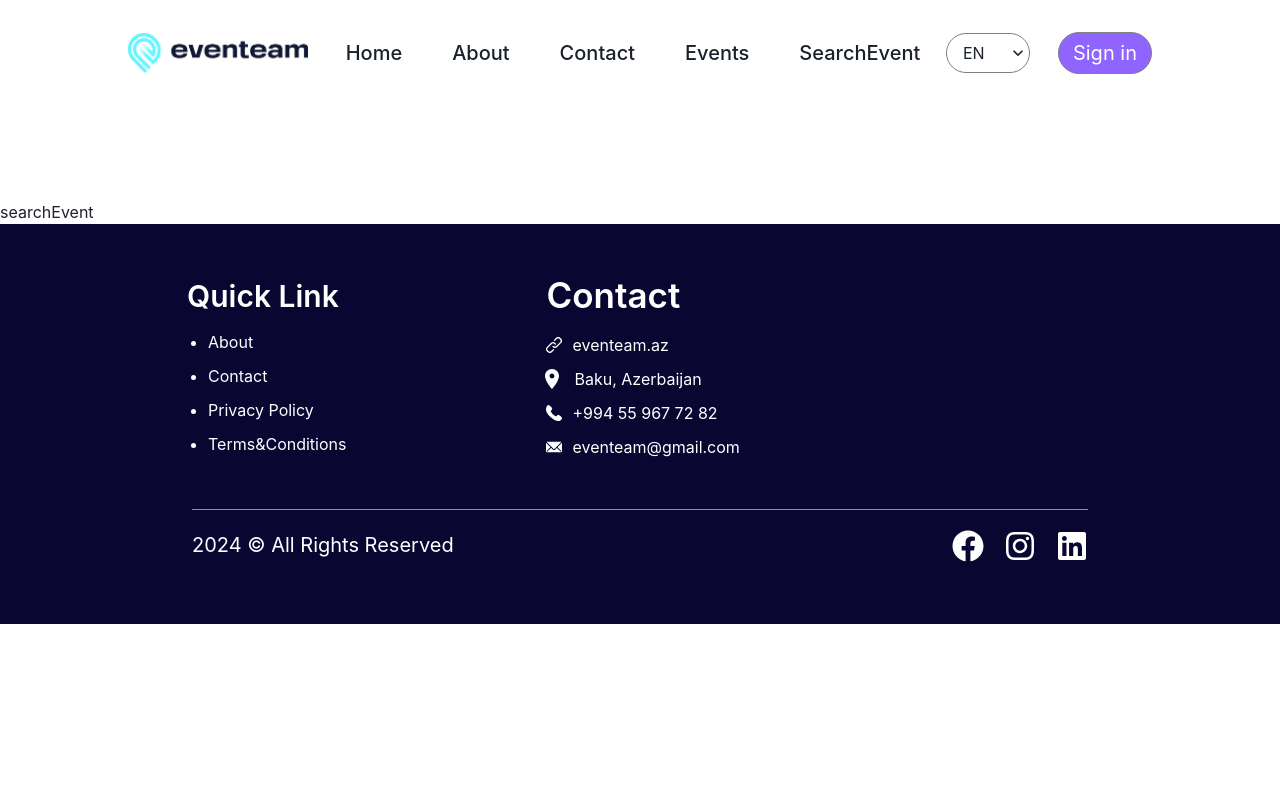
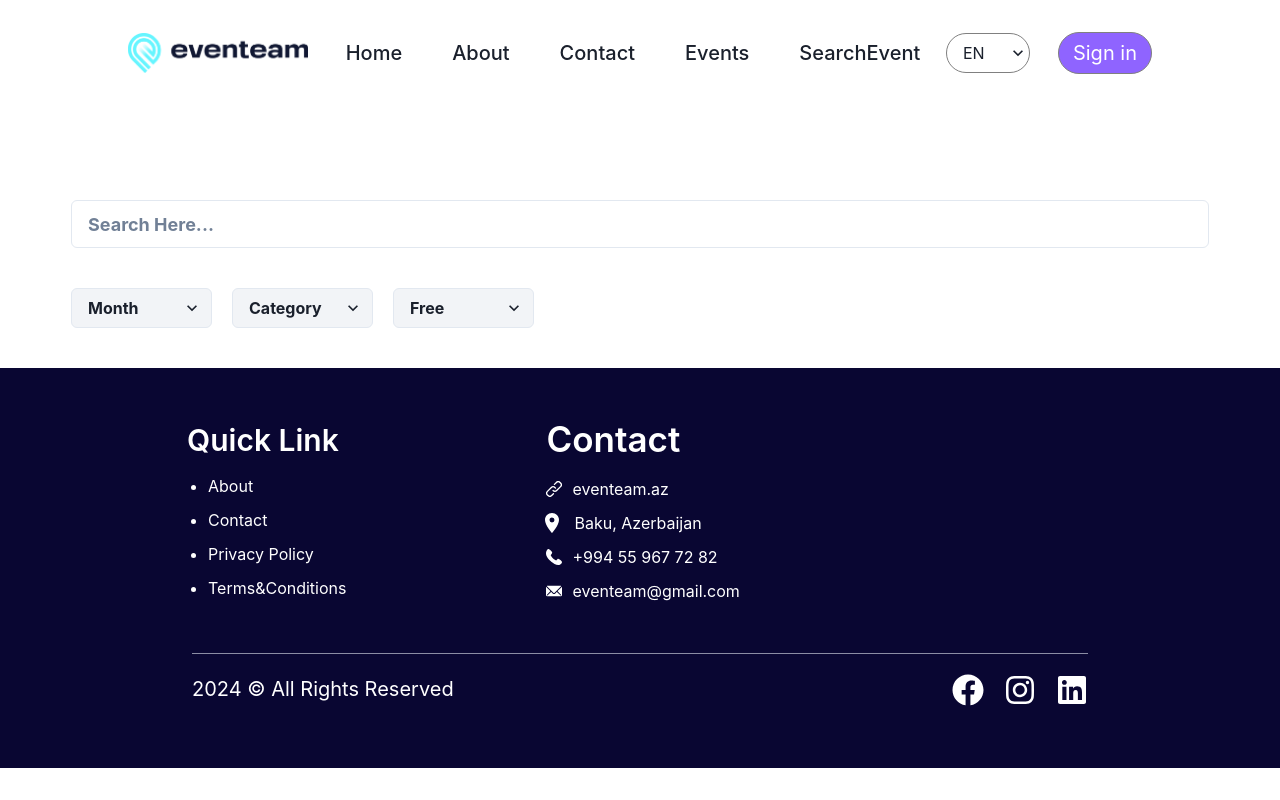
Before and after one commit to gadirov/eventeam, a React (Create React App) app: page /searchevent in a window 1280 px wide. Built offline with nearby package versions, Linux system fonts and the light colour scheme; no server answers; what axios-auth-refresh would draw is missing.

Commit message:
dvide card component and added search and filter area

```diff
--- /dev/null
+++ b/src/components/Card/CartdItem.tsx
@@ -0,0 +1,34 @@
+import { Card, CardBody } from '@chakra-ui/card'
+import { Image } from '@chakra-ui/image'
+import { Box, Divider, Heading, Stack, Text } from '@chakra-ui/layout'
+import React from 'react'
+import { Link } from 'react-router-dom'
+
+export default function CardItem({id,imgUrl,title,date}) {
+  return (
+    <Card key={id}>
+            <CardBody>
+              <Image
+                src={imgUrl}
+                alt="Green double couch with wooden legs"
+                borderRadius="lg"
+                w={"100%"}
+                h={"300px"}
+                objectFit={"cover"}
+                transition="transform 0.3s ease-in-out"
+                _hover={{ transform: "scale(1.1)"}}
+              />
+              <Stack mt="6" spacing="3">
+                <Link to={`/${id}`}><Heading size="md" pb={"10px"} color="#070707" fontWeight="700" fontSize="18px"> {title}</Heading></Link>
+                <Box display="flex" justifyContent="space-between">
+                  <Box display="flex" p="4px 10px" justifyContent="center" alignItems="center" gap="6px" bg="#F2EDFE" borderRadius="4px"><Text  color="#7848F4" fontSize="14px" >Technology</Text></Box>
+                  <Box display="flex" justifyContent="center" alignItems="center" gap="6px"><Image src="./assests/Group.png" w="18px" h="18px"/ ><Text fontSize="14px">{date}</Text></Box>
+                  <Box display="flex" justifyContent="center" alignItems="center" gap="6px"><Image src="./assests/icon_location.png" w="18px" h="18px"/><Text fontSize="14px">Azerbaijan</Text></Box>
+                </Box>
+                <Text fontSize="14px" color= "#707070" lineHeight="20px">Discover Spain’s top universities, courses and scholarships at our Education Seminar. Meet experts network and plan your academic journey.</Text>
+              </Stack>
+            </CardBody>
+            <Divider/>
+          </Card>
+  )
+}
--- a/src/components/layout/home/EventsSection.tsx
+++ b/src/components/layout/home/EventsSection.tsx
@@ -12,6 +12,7 @@ import {
 import React from "react";
 import data from "./eventdata.json";
 import { Link } from "react-router-dom";
+import CardItem from "../../Card/CartdItem.tsx";
 
 const EventsSection = () => {
   return (
@@ -20,31 +21,8 @@ const EventsSection = () => {
         Premium <span style={{color:"#8f64ff"}}>Events</span>
       </Heading>
       <SimpleGrid columns={[1, 2, 3]} spacing="60px">
-        {data.map(({ id, title, date, imgUrl }) => (
-          <Card key={id}>
-            <CardBody>
-              <Image
-                src={imgUrl}
-                alt="Green double couch with wooden legs"
-                borderRadius="lg"
-                w={"100%"}
-                h={"300px"}
-                objectFit={"cover"}
-                transition="transform 0.3s ease-in-out"
-                _hover={{ transform: "scale(1.1)"}}
-              />
-              <Stack mt="6" spacing="3">
-                <Link to={`/${id}`}><Heading size="md" pb={"10px"} color="#070707" fontWeight="700" fontSize="18px"> {title}</Heading></Link>
-                <Box display="flex" justifyContent="space-between">
-                  <Box display="flex" p="4px 10px" justifyContent="center" alignItems="center" gap="6px" bg="#F2EDFE" borderRadius="4px"><Text  color="#7848F4" fontSize="14px" >Technology</Text></Box>
-                  <Box display="flex" justifyContent="center" alignItems="center" gap="6px"><Image src="./assests/Group.png" w="18px" h="18px"/ ><Text fontSize="14px">{date}</Text></Box>
-                  <Box display="flex" justifyContent="center" alignItems="center" gap="6px"><Image src="./assests/icon_location.png" w="18px" h="18px"/><Text fontSize="14px">Azerbaijan</Text></Box>
-                </Box>
-                <Text fontSize="14px" color= "#707070" lineHeight="20px">Discover Spain’s top universities, courses and scholarships at our Education Seminar. Meet experts network and plan your academic journey.</Text>
-              </Stack>
-            </CardBody>
-            <Divider />
-          </Card>
+        {data.map((event) => (
+          <CardItem {...event}/>
         ))}
       </SimpleGrid>
     </Box>
--- a/src/components/layout/searchEvent.tsx
+++ b/src/components/layout/searchEvent.tsx
@@ -1,8 +1,34 @@
-import { Box } from '@chakra-ui/react'
-import React from 'react'
+import { Box, Container, Flex, Input, Select } from "@chakra-ui/react";
+import React from "react";
 
 export default function SearchEvent() {
   return (
-    <Box pt="200px">searchEvent</Box>
-  )
+    <Box pt="200px">
+      <Container maxW="1170px">
+        <Input
+          py={"20px"}
+          size={"lg"}
+          placeholder="Search Here..."
+          fontWeight={"bold"}
+        />
+       <Flex justify={"flex-start"} gap={"20px"} my={"40px"}>
+       <Select placeholder="Month" fontWeight={"bold"} w={"141px"} bg={"#F2F4F7"}>
+          <option value="option1">Option </option>
+          <option value="option2">Option 2</option>
+          <option value="option3">Option 3</option>
+        </Select>
+        <Select placeholder="Category" fontWeight={"bold"} w={"141px"} bg={"#F2F4F7"}>
+          <option value="option1">Option </option>
+          <option value="option2">Option 2</option>
+          <option value="option3">Option 3</option>
+        </Select>
+        <Select placeholder="Free" fontWeight={"bold"} w={"141px"} bg={"#F2F4F7"}>
+          <option value="option1">Option </option>
+          <option value="option2">Option 2</option>
+          <option value="option3">Option 3</option>
+        </Select>
+       </Flex>
+      </Container>
+    </Box>
+  );
 }
```
Also changed, not shown: 1 other file (tests, documents, lock files or other folders).
